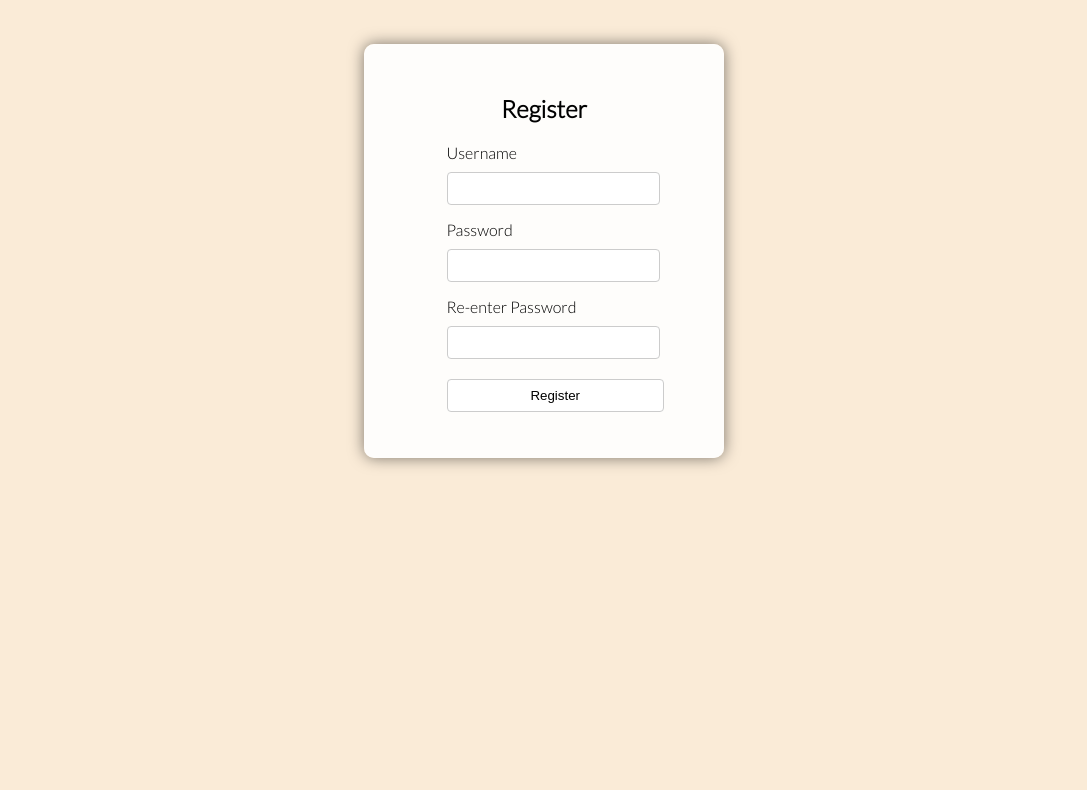
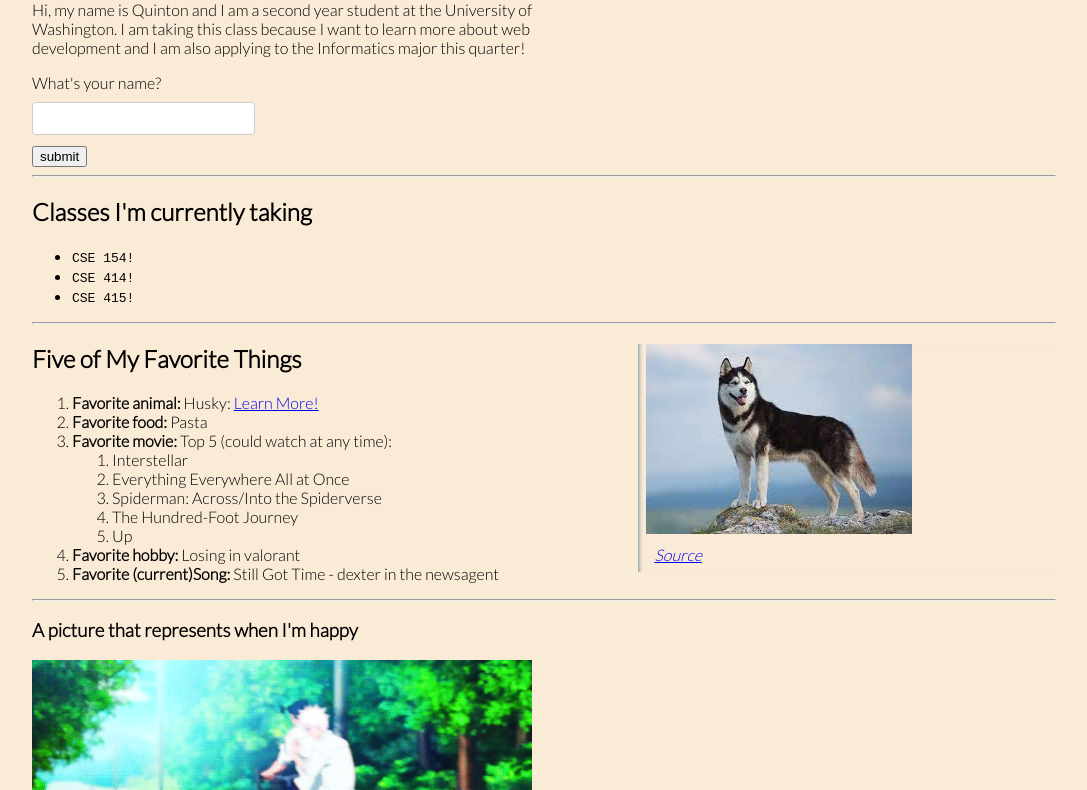
Before and after one commit to quintondpharr/CreativeProject, a website: page public/index.html in a window 1280 px wide. Shown: the part 106-896 px from the top of the page, without its empty margins (96-1183 px from the left). Before the commit the page ends 800 px from the top, so only its background shows below. Drawn offline with Linux system fonts and the light colour scheme.

Commit message:
removed login

```diff
--- a/public/index.html
+++ b/public/index.html
@@ -23,7 +23,7 @@
   </head>
   <body>
 
-    <section id="register" class="auth-section">
+    <section id="register" class="auth-section hidden">
       <h2>Register</h2>
       <form>
         <section class="form-group">
@@ -63,7 +63,7 @@
 
     </section>
 
-    <section id="main-page" class="hidden">
+    <section id="main-page">
 
       <header>
         <nav>
```
